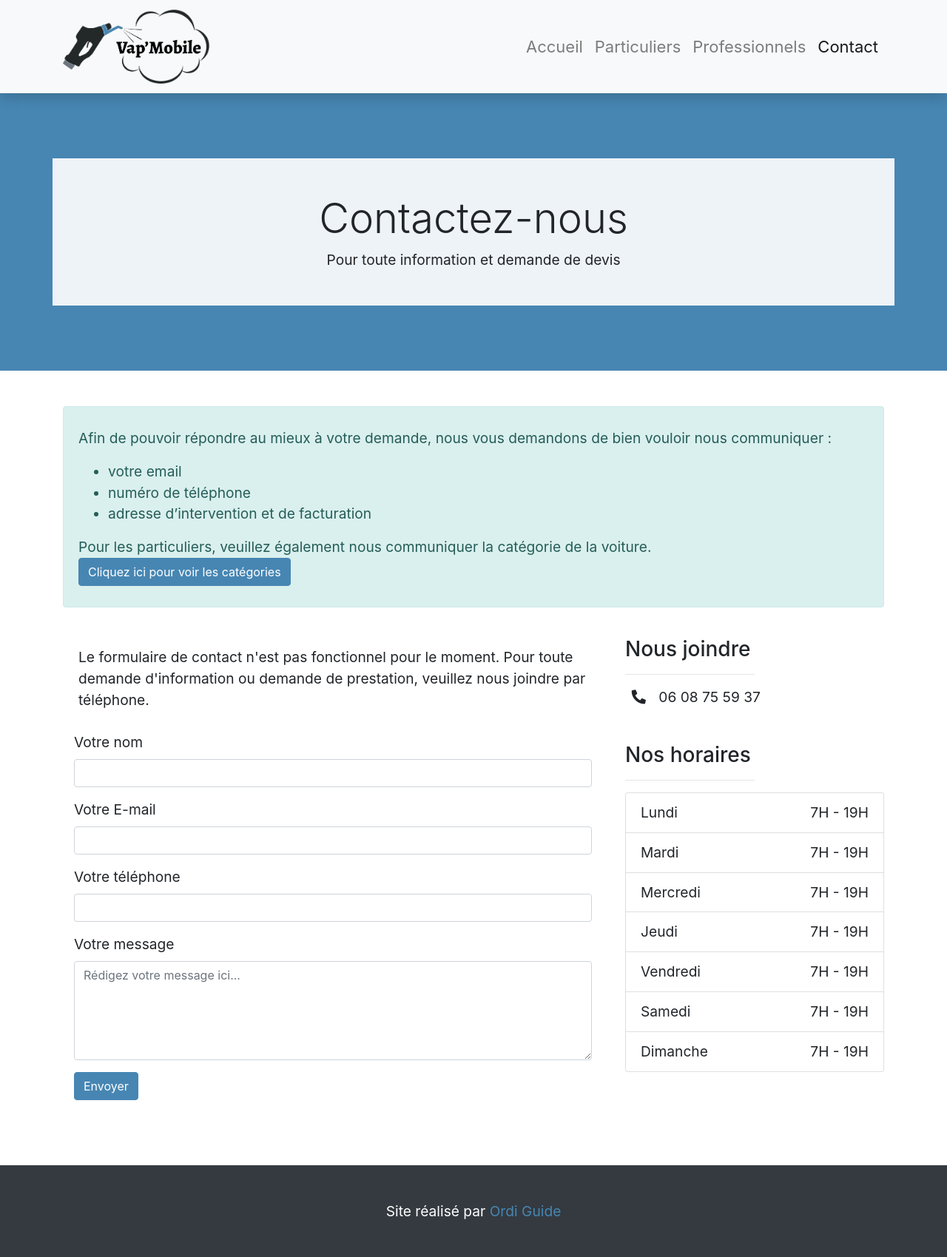
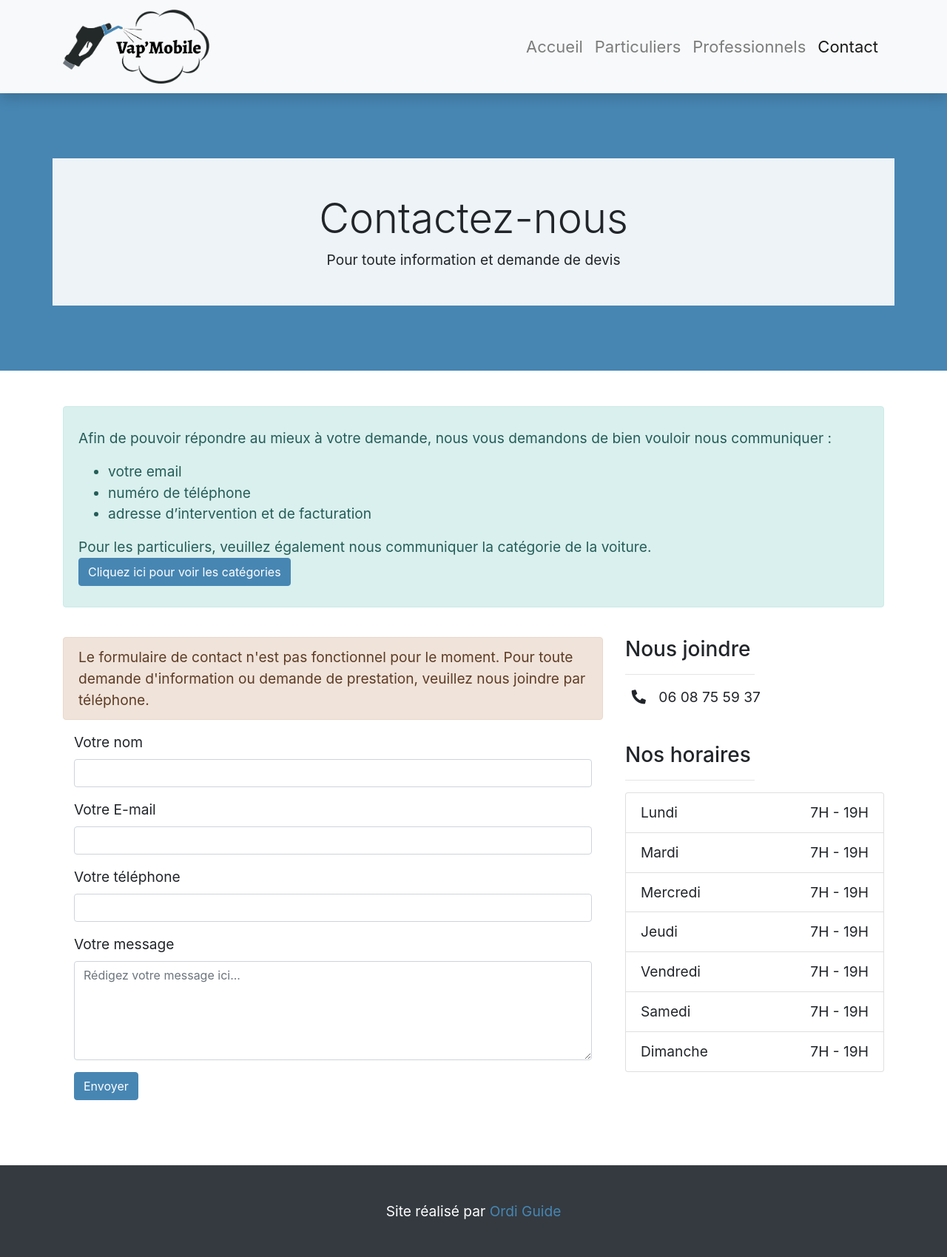
Before and after one commit to l-Aeden-l/vap-mobile, a Jekyll site: the page built from _pages/contact.html, in a window 1280 px wide. Shown: the whole page at 74% size. Built offline with Jekyll 4.4.1, drawn with Linux system fonts in a browser that asks for light colours.

Commit message:
Ajout ajax formulaire contact

```diff
--- a/_pages/contact.html
+++ b/_pages/contact.html
@@ -22,7 +22,7 @@ permalink: /contact/
 <div class="row py-4">
     <div class="col-md-8 col-sm-12">
     <div class="well well-sm">
-        <div class="form-submission-message alert " role="alert">Le formulaire de contact n'est pas fonctionnel pour le moment. Pour toute demande d'information ou demande de prestation, veuillez nous joindre par téléphone.</div>
+        <div class="form-submission-message alert alert-warning " role="alert">Le formulaire de contact n'est pas fonctionnel pour le moment. Pour toute demande d'information ou demande de prestation, veuillez nous joindre par téléphone.</div>
         <form action="{{ site.baseurl }}/assets/vendor/phpmailer/sendmail.php" class="form-horizontal" method="post">
             <fieldset>
                 <!-- Name input -->
```
Also changed, not shown: 1 other file.
